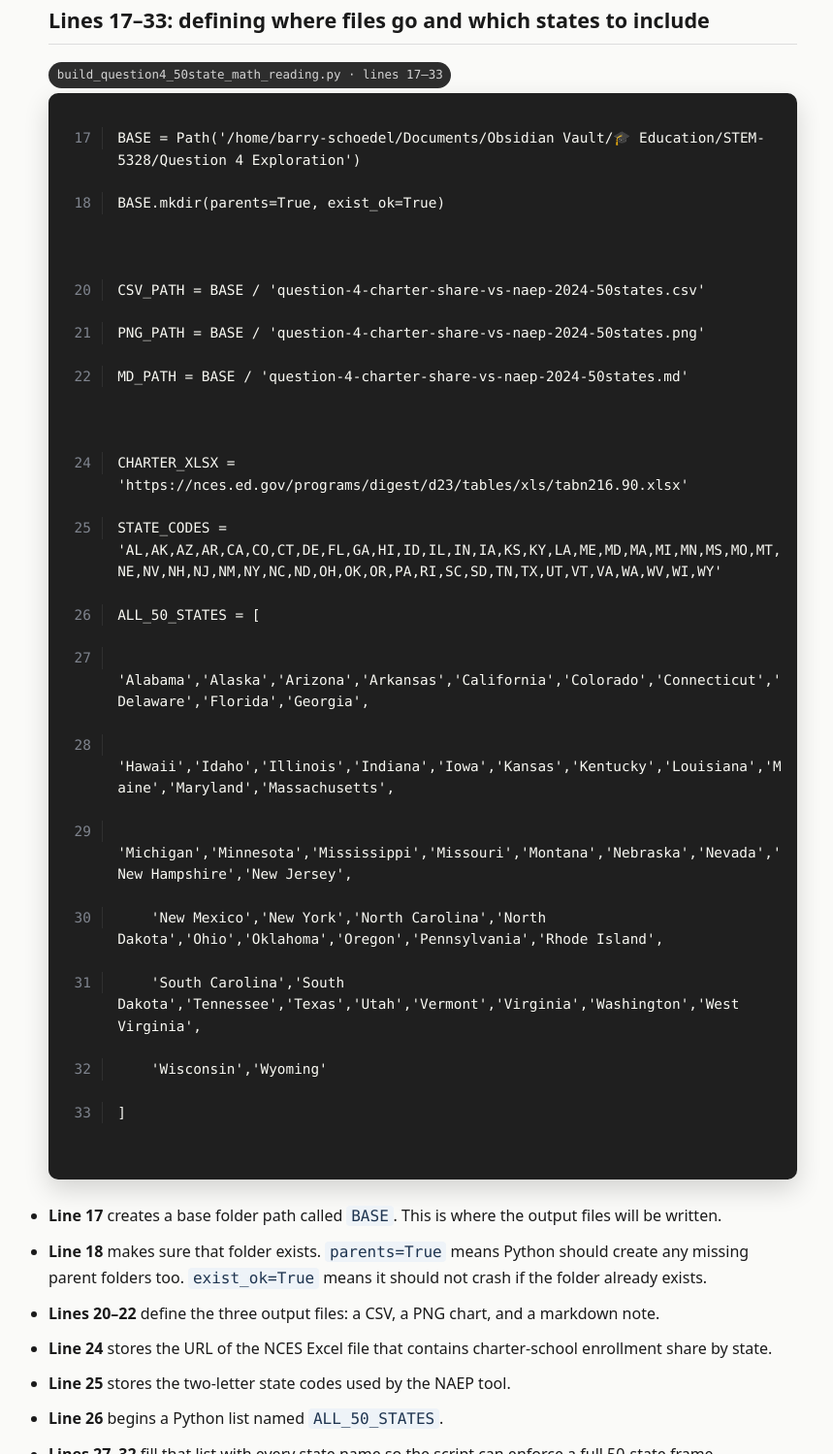
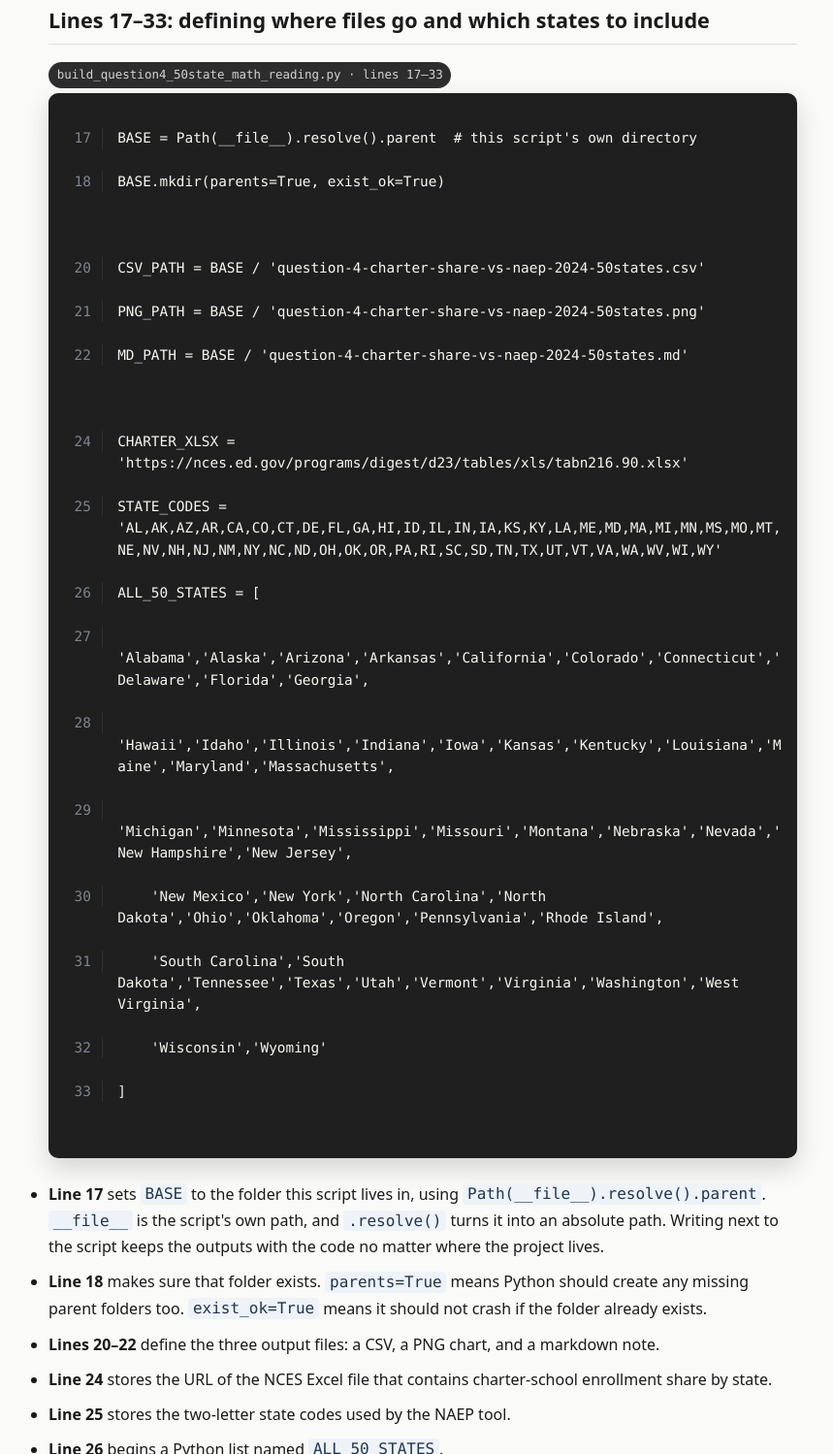
Before and after one commit to schoedel-learn/data-science-for-educators, a Gatsby site: page /questions/question-4-python-walkthrough/ in a window 1280 px wide. Shown: the part 3118-4617 px from the top of the page at 97% size, without its empty margins (204-1063 px from the left). Built offline with nearby package versions, Linux system fonts and the light colour scheme; Gatsby itself is replaced by a stand-in of ours.

Commit message:
Fix stale vault path in Question 4 Python walkthrough (script now uses script-relative output dir)

```diff
--- a/content/questions/question-4-python-walkthrough.md
+++ b/content/questions/question-4-python-walkthrough.md
@@ -79,7 +79,7 @@ The code below is broken into sections. Each section shows the exact lines from
 <div class="code-editor-wrap">
   <div class="code-editor-label">build_question4_50state_math_reading.py · lines 17–33</div>
   <pre class="code-editor" aria-label="Python code block from build_question4_50state_math_reading.py, lines 17 to 33"><code>
-<span class="code-line"><span class="code-gutter">17</span><span class="code-text">BASE = Path(&#x27;/home/barry-schoedel/Documents/Obsidian Vault/🎓 Education/STEM-5328/Question 4 Exploration&#x27;)</span></span>
+<span class="code-line"><span class="code-gutter">17</span><span class="code-text">BASE = Path(__file__).resolve().parent  # this script&#x27;s own directory</span></span>
 <span class="code-line"><span class="code-gutter">18</span><span class="code-text">BASE.mkdir(parents=True, exist_ok=True)</span></span>
 <span class="code-line"><span class="code-gutter"></span><span class="code-text"> </span></span>
 <span class="code-line"><span class="code-gutter">20</span><span class="code-text">CSV_PATH = BASE / &#x27;question-4-charter-share-vs-naep-2024-50states.csv&#x27;</span></span>
@@ -99,7 +99,7 @@ The code below is broken into sections. Each section shows the exact lines from
   </code></pre>
 </div>
 
-- **Line 17** creates a base folder path called `BASE`. This is where the output files will be written.
+- **Line 17** sets `BASE` to the folder this script lives in, using `Path(__file__).resolve().parent`. ``__file__`` is the script's own path, and `.resolve()` turns it into an absolute path. Writing next to the script keeps the outputs with the code no matter where the project lives.
 - **Line 18** makes sure that folder exists. `parents=True` means Python should create any missing parent folders too. `exist_ok=True` means it should not crash if the folder already exists.
 - **Lines 20–22** define the three output files: a CSV, a PNG chart, and a markdown note.
 - **Line 24** stores the URL of the NCES Excel file that contains charter-school enrollment share by state.
```
